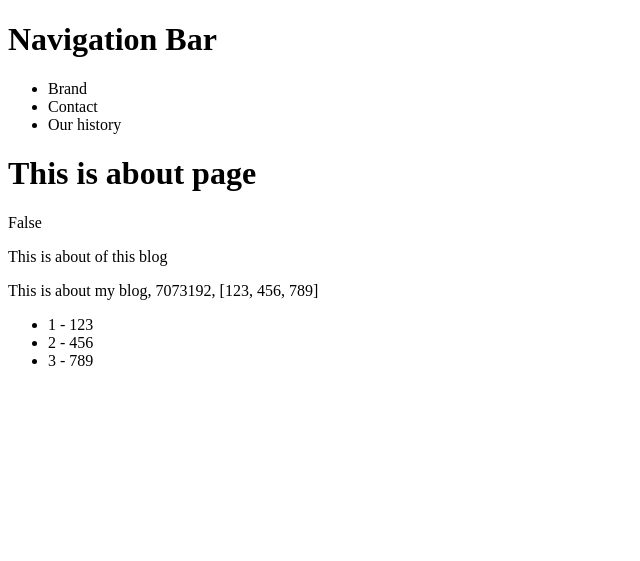
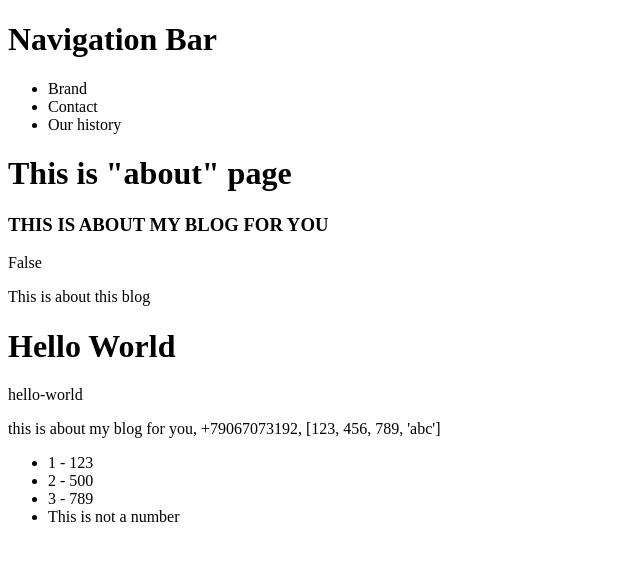
Before and after one commit to OlegKo2024/my-first-blog, a Django app: page /about/ in a window 1280 px wide. Shown: the top 561 px of the page, without its empty margins (0-640 px from the left). Run offline with Django 5.2, Linux system fonts and the light colour scheme.

Commit message:
Changes 2406

```diff
--- a/app_blog/templates/app_blog/about.html
+++ b/app_blog/templates/app_blog/about.html
@@ -1,9 +1,13 @@
 {% extends "app_blog/base.html" %}
 
 {% block content %}
-<h1>This is about page</h1>
+<h1>This is "about" page</h1>
+<h3>{{ my_text|capfirst|upper }}</h3>
 {{ request.user.is_authenticated }}
-<p>This is about of this blog</p>
+<p>This is about this blog</p>
+
+{{ my_html|safe }}
+{{ my_html|striptags|slugify }}
 
 <p>
     {{ my_text }}, {{ my_number}}, {{ my_list }}
@@ -11,7 +15,18 @@
 
 <ul>
     {% for item in my_list %}
-        <li>{{ forloop.counter }} - {{ item }}</li>
+        {% if item == 456 %}
+            <li>{{ forloop.counter }} - {{ item|add:44 }}</li>
+            {% comment %}
+                `|add:44` is a filter that adds 44 to the value.
+                For single-line comments, you could also use: {# item|add:44 is a filter #}
+                This comment is indented to match the `if` block.
+            {% endcomment %}
+        {% elif item == "abc" %}
+            <li>This is not a number</li>
+        {% else %}
+            <li>{{ forloop.counter }} - {{ item }}</li>
+        {% endif %}
     {% endfor %}
 </ul>
 
--- a/app_blog/views.py
+++ b/app_blog/views.py
@@ -65,9 +65,10 @@ def contact_view(request, *args, **kwargs):
 def about_view(request, *args, **kwargs):
     #    return HttpResponse("<h1>Give me some break</h1")
     my_context = {
-        'my_text': 'This is about my blog',
-        'my_number': 7073192,
-        'my_list': [123, 456, 789]
+        'my_text': 'this is about my blog for you',
+        'my_number': '+79067073192',
+        'my_list': [123, 456, 789, 'abc'],
+        'my_html': '<h1>Hello World</h1>'
     }
     return render(request, 'app_blog/about.html', my_context)
 
```
